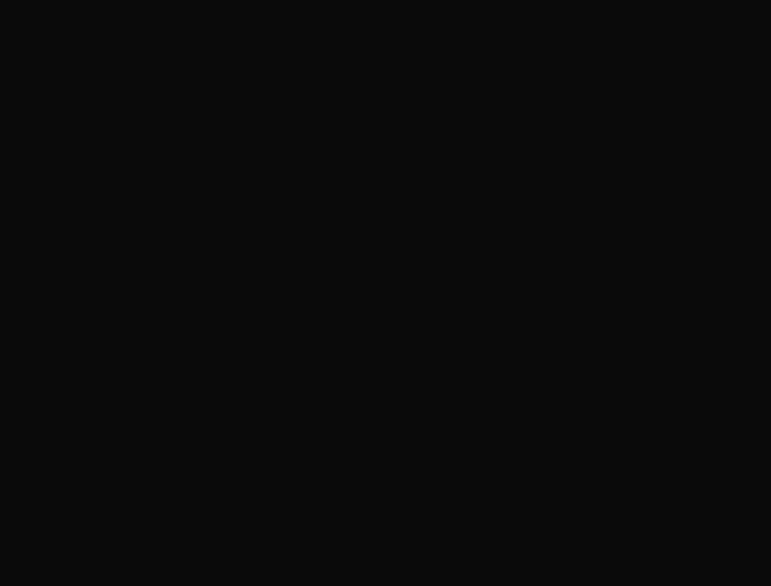
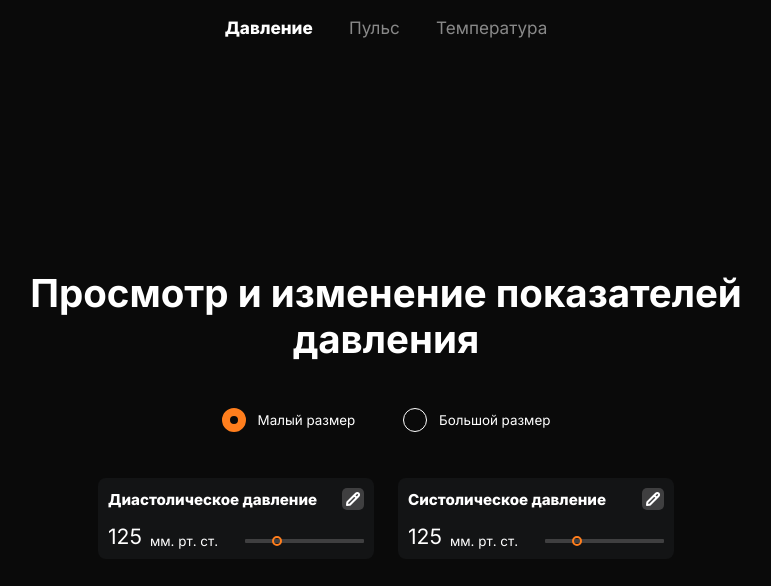
Before and after one commit to NikkAnna/Health-tracker, a React app: page / in a window 1280 px wide. Shown: the top 586 px of the page, without its empty margins (254-1025 px from the left). Built offline with nearby package versions, Linux system fonts and the light colour scheme.

Commit message:
nav on main page done

```diff
--- a/src/components/app/app.tsx
+++ b/src/components/app/app.tsx
@@ -1,6 +1,8 @@
-import { TCard, size } from '../../utils/types';
+import { useState } from 'react';
+import { TCard, TNav, nav, size } from '../../utils/types';
 import { HealthCard } from '../health-card/health-card';
 import { HealthPage } from '../health-page/health-page';
+import cn from 'classnames';
 
 import styles from './index.module.css';
 
@@ -13,10 +15,80 @@ const Card: TCard = {
   allowEdit: true
 };
 
-const App = () => (
+const Card2: TCard = {
+  name: 'Систолическое давление',
+  value: 125,
+  units: 'мм. рт. ст.',
+  maxValue: 350,
+  minValue: 50,
+  allowEdit: true
+};
+
+const App = () => {
+  const [section, setSection] = useState<TNav>(nav.PRESSURE);
+
+  const handlePressure = () => {
+    setSection(nav.PRESSURE);
+  };
+
+  const handlePulse = () => {
+    setSection(nav.PULSE);
+  };
+
+  const handleTemperature = () => {
+    setSection(nav.TEMPERATURE);
+  };
+
+  return (
     <div className={styles.app}>
-
+      <nav className={styles.nav}>
+        <p
+          className={cn(
+            styles.navElement,
+            section === nav.PRESSURE ? styles.active : ''
+          )}
+          onClick={handlePressure}
+        >
+          <a href='#'>{nav.PRESSURE}</a>
+        </p>
+        <p
+          className={cn(
+            styles.navElement,
+            section === nav.PULSE ? styles.active : ''
+          )}
+          onClick={handlePulse}
+        >
+          <a href='#'>{nav.PULSE}</a>
+        </p>
+        <p
+          className={cn(
+            styles.navElement,
+            section === nav.TEMPERATURE ? styles.active : ''
+          )}
+          onClick={handleTemperature}
+        >
+          <a href='#'>{nav.TEMPERATURE}</a>
+        </p>
+      </nav>
+      {section === nav.PRESSURE && (
+        <HealthPage
+          title='Просмотр и изменение показателей давления'
+          childrenSmall={
+            <>
+              <HealthCard card={Card} size={size.SMALL} />
+              <HealthCard card={Card2} size={size.SMALL} />
+            </>
+          }
+          childrenBig={
+            <>
+              <HealthCard card={Card} size={size.BIG} />
+              <HealthCard card={Card2} size={size.BIG} />
+            </>
+          }
+        />
+      )}
     </div>
   );
+};
 
 export default App;
--- a/src/components/app/index.module.css
+++ b/src/components/app/index.module.css
@@ -6,11 +6,33 @@
     margin: 0;
 }
 
+a {
+    color: inherit;
+    text-decoration: none;
+}
 
 .app {
     font-family: 'Inter', sans-serif;
     background: #0A0A0A;
     height: 100vh;
     color: #fff;
+    min-width: 360px;
+}
 
+.nav {
+    height: clamp(2.875rem, 2.6667rem + 0.9259vw, 3.5rem);
+    display: flex;
+    justify-content: center;
+    align-items: center;
+    gap: clamp(0.9375rem, 0.4167rem + 2.3148vw, 2.5rem);
 }
+
+.navElement {
+    color: #898989;
+    font-size: clamp(0.75rem, 0.625rem + 0.5556vw, 1.125rem);
+}
+
+.active {
+    font-weight: 800;
+    color: #fff;
+}
--- a/src/components/health-page/health-page.tsx
+++ b/src/components/health-page/health-page.tsx
@@ -36,7 +36,7 @@ export const HealthPage = (props: THealthPageProps) => {
               cardSize === size.SMALL ? styles.checkboxActive : ''
             )}
           />
-          <p className={styles.buttonText}>Малый размер</p>
+          <p className={styles.buttonText}>{size.SMALL}</p>
         </button>
         <button
           className={styles.toggleButton}
@@ -49,10 +49,14 @@ export const HealthPage = (props: THealthPageProps) => {
               cardSize === size.BIG ? styles.checkboxActive : ''
             )}
           />
-          <p className={styles.buttonText}>Большой размер</p>
+          <p className={styles.buttonText}>{size.BIG}</p>
         </button>
       </div>
-      <div className={styles.widget}>
+      <div
+        className={
+          cardSize === size.BIG ? styles.widgetBig : styles.widgetSmall
+        }
+      >
         {cardSize === size.SMALL && <>{props.childrenSmall}</>}
         {cardSize === size.BIG && <>{props.childrenBig}</>}
       </div>
--- a/src/components/health-page/index.module.css
+++ b/src/components/health-page/index.module.css
@@ -8,7 +8,7 @@
     flex-direction: column;
     align-items: center;
     justify-content: center;
-    height: 100%;
+    height: 90%;
     max-width: 840px;
     margin: 0 auto;
     gap: 46px;
@@ -46,3 +46,27 @@
     font-size: clamp(0.625rem, 0.5417rem + 0.3704vw, 0.875rem);
     font-family: 'Inter', sans-serif;
 }
+
+.widget {
+    display: flex;
+    justify-content: center;
+}
+
+.widgetBig {
+    display: flex;
+    justify-content: center;
+    gap: 35px;
+}
+
+.widgetSmall {
+    display: flex;
+    justify-content: center;
+    gap: 24px;
+}
+
+@media screen and (width <= 690px) {
+    .widgetBig, .widgetSmall {
+        flex-direction: column;
+        align-items: center;
+    }
+}
--- a/src/utils/types.ts
+++ b/src/utils/types.ts
@@ -10,8 +10,18 @@ export type TCard = {
 export type ValueOf<T> = T[keyof T];
 
 export const size = {
-  BIG: 'big',
-  SMALL: 'small'
+  BIG: 'Большой размер',
+  SMALL: 'Малый размер'
 };
 
 export type TSize = ValueOf<typeof size>;
+
+export const nav = {
+  PRESSURE: 'Давление',
+  PULSE: 'Пульс',
+  TEMPERATURE: 'Температура',
+  WEATHER: 'Температура на улице',
+  GRAFICS: 'Графики'
+};
+
+export type TNav = ValueOf<typeof size>;
```
Lines whose indentation alone changed are shown as unchanged.
